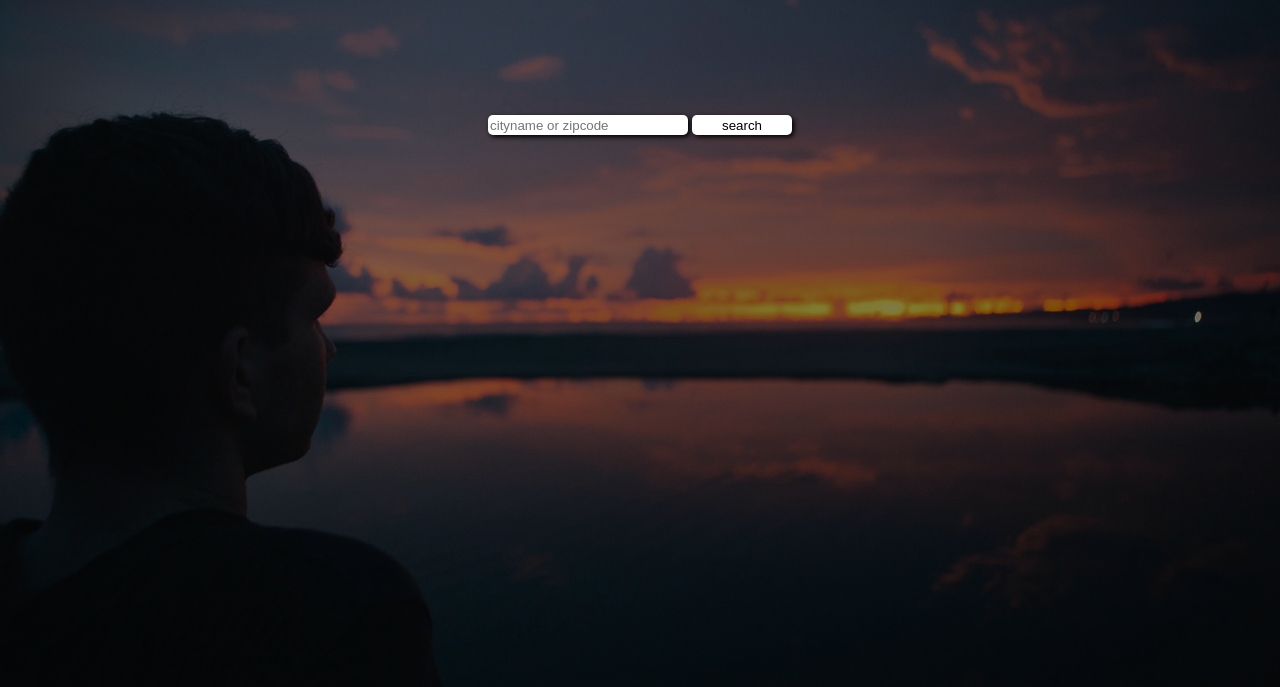
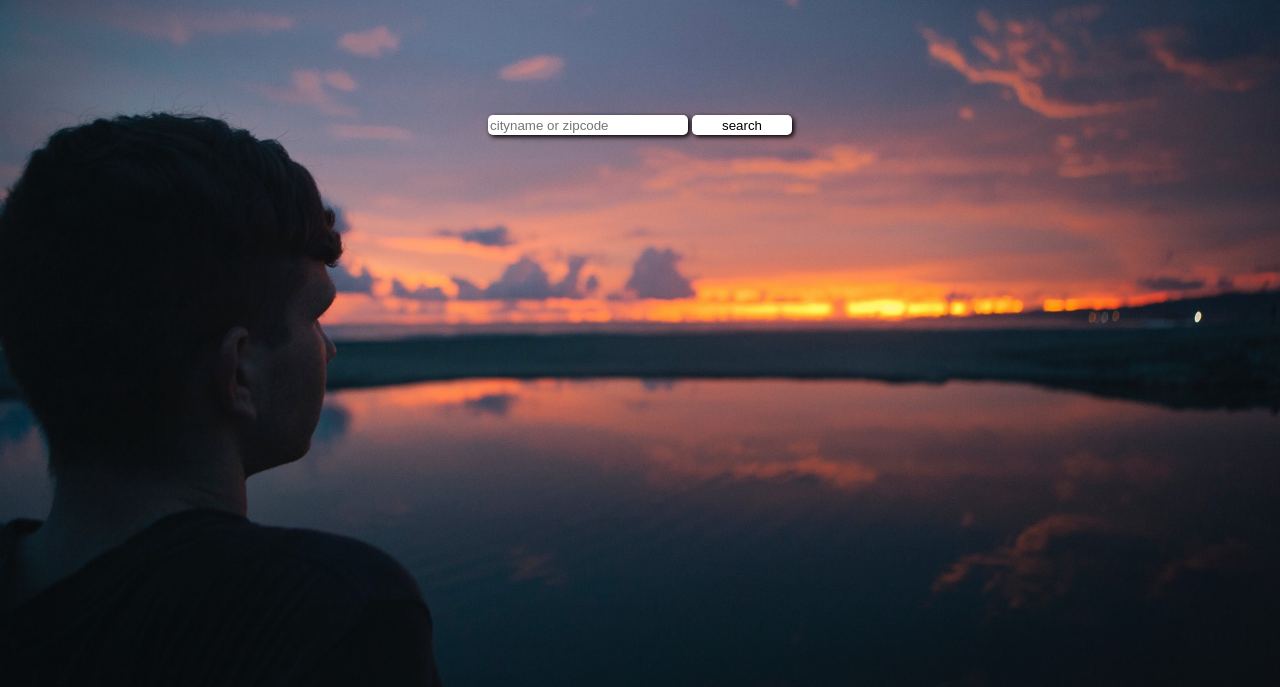
Before and after one commit to ashok-virat/weatherreport, a plain HTML site: page index.html in a window 1280 px wide. Shown: the part 113-800 px from the top of the page. Drawn offline with Linux system fonts and the light colour scheme.

Commit message:
eigthth commit

```diff
--- a/index.css
+++ b/index.css
@@ -1,7 +1,7 @@
 .background-image {
-   background:linear-gradient(rgba(0,0,0,0.5),rgba(0,0,0,0.5)),url("image/weather.jpeg");
+   background:url("image/weather.jpeg");
    background-size:cover;
-   height:90vh;
+   height:auto;
    background-position:top-center;
    background-repeat:no-repeat;
 }
```
